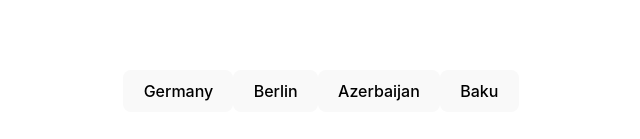
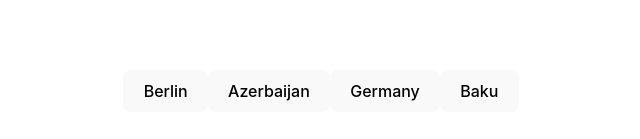
Before and after one commit to valentynf/geo-pair, a React (Vite) app: page / in a window 1280 px wide. Shown: the part 309-448 px from the top of the page, without its empty margins (319-959 px from the left). Built offline with nearby package versions, Linux system fonts and the light colour scheme.

Commit message:
random order buttons rendering

```diff
--- a/src/components/GeoPairGame.tsx
+++ b/src/components/GeoPairGame.tsx
@@ -4,14 +4,24 @@ type GamePropsType = {
   data: { [country: string]: string };
 };
 
+function fisherYatesShuffle(arr: string[]) {
+  return arr.reduce(
+    (res, _, i) => {
+      const randIndex = Math.floor(Math.random() * (i + 1));
+      [res[i], res[randIndex]] = [res[randIndex], res[i]];
+      return res;
+    },
+    [...arr]
+  );
+}
+
 function GeoPairGame({ data }: GamePropsType) {
   const [countries, capitals] = Object.entries(data);
 
-  console.log(countries, capitals);
   return (
     <div id="game">
-      {[...countries, ...capitals].map((name) => (
-        <GeoButton name={name} />
+      {fisherYatesShuffle([...countries, ...capitals]).map((name, index) => (
+        <GeoButton key={index} name={name} />
       ))}
     </div>
   );
```
